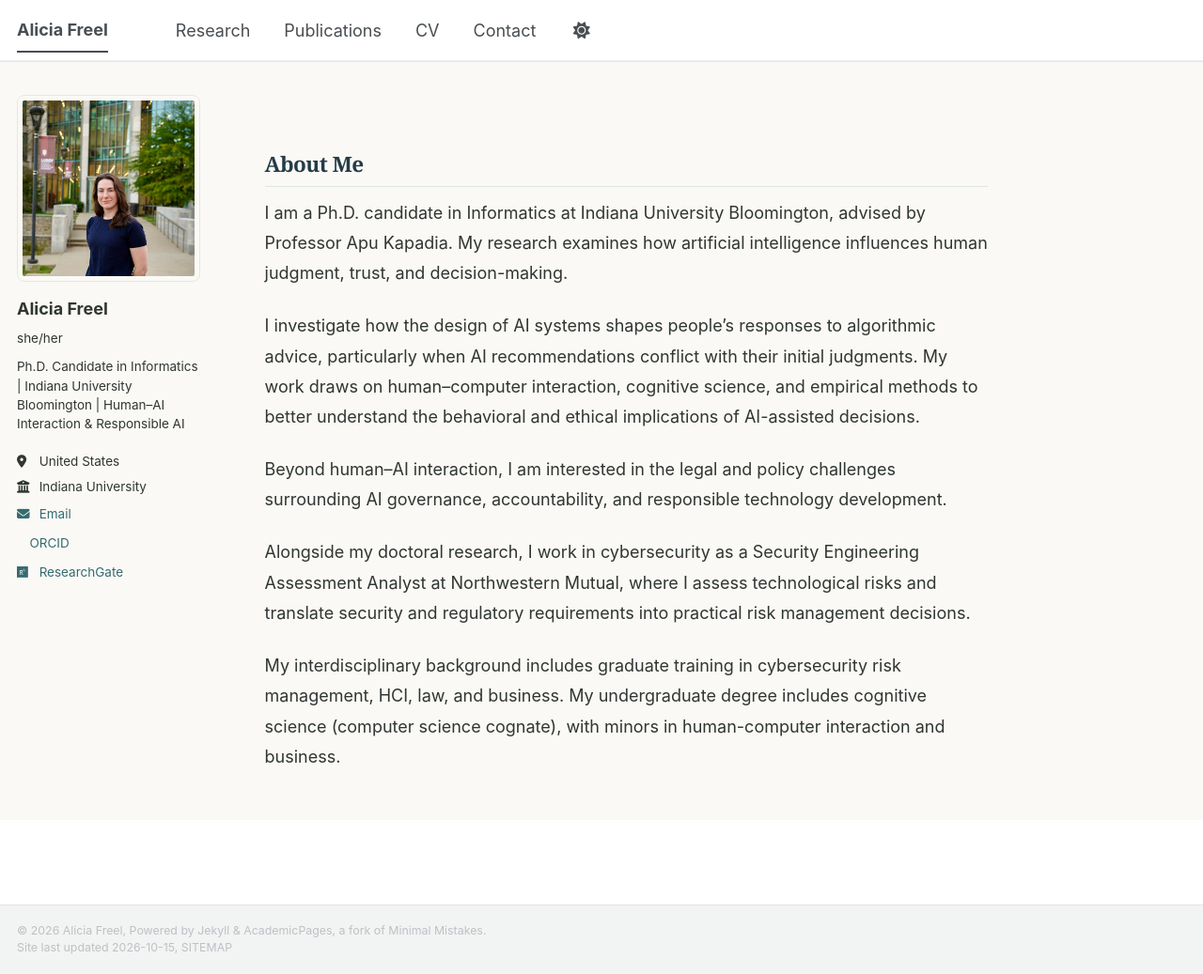
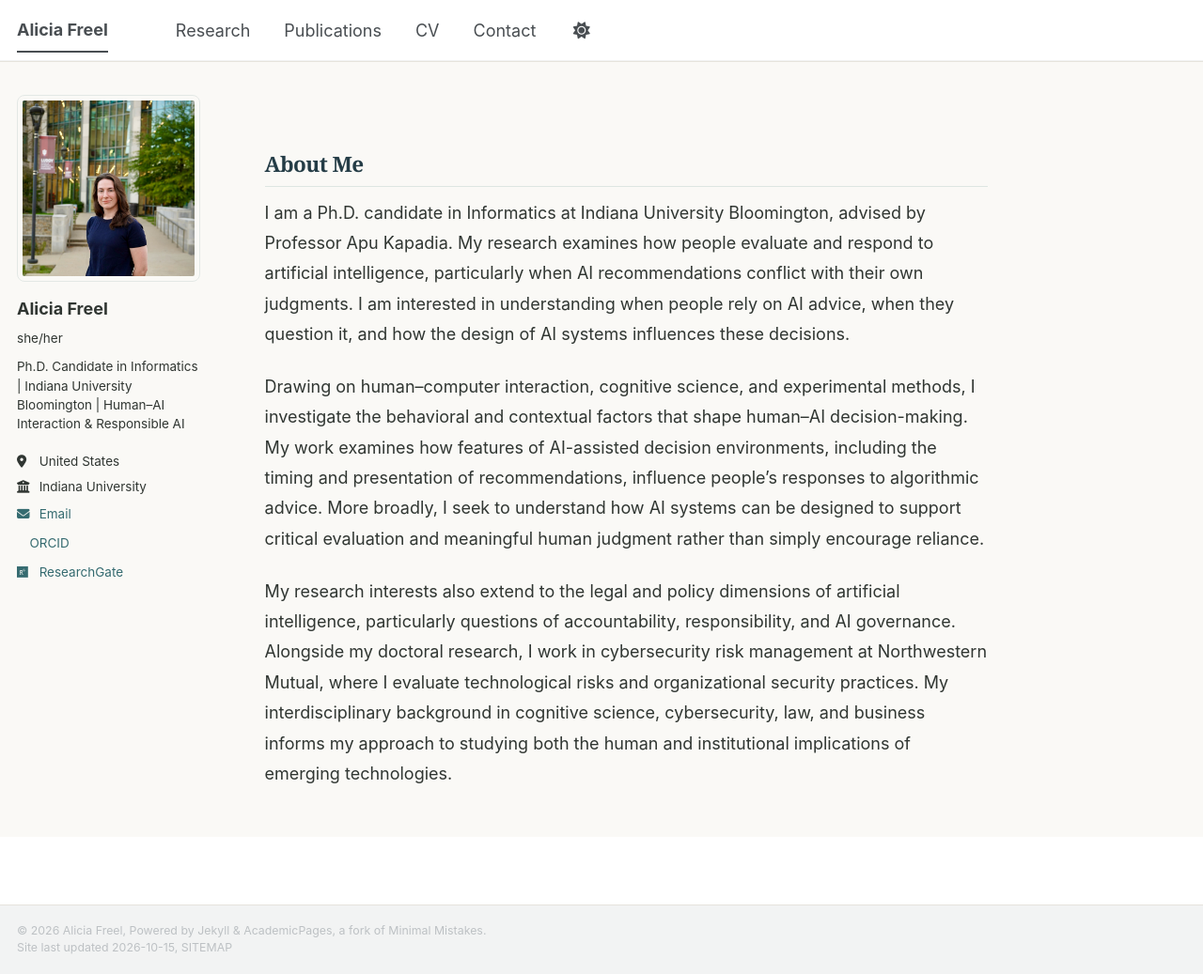
Before and after one commit to anfreel/anfreel.github.io, a Jekyll site: the page built from _pages/about.md, in a window 1280 px wide and 1037 px high. Shown: the whole window at 94% size. Built offline with Jekyll 4.4.1, drawn with Linux system fonts in a browser that asks for light colours; a style sheet for code colours, icons or effects is not loaded.

Commit message:
Update about.md

```diff
--- a/_pages/about.md
+++ b/_pages/about.md
@@ -10,12 +10,8 @@ redirect_from:
 
 ## About Me
 
-I am a Ph.D. candidate in Informatics at Indiana University Bloomington, advised by Professor Apu Kapadia. My research examines how artificial intelligence influences human judgment, trust, and decision-making.
+I am a Ph.D. candidate in Informatics at Indiana University Bloomington, advised by Professor Apu Kapadia. My research examines how people evaluate and respond to artificial intelligence, particularly when AI recommendations conflict with their own judgments. I am interested in understanding when people rely on AI advice, when they question it, and how the design of AI systems influences these decisions.
 
-I investigate how the design of AI systems shapes people's responses to algorithmic advice, particularly when AI recommendations conflict with their initial judgments. My work draws on human–computer interaction, cognitive science, and empirical methods to better understand the behavioral and ethical implications of AI-assisted decisions.
+Drawing on human–computer interaction, cognitive science, and experimental methods, I investigate the behavioral and contextual factors that shape human–AI decision-making. My work examines how features of AI-assisted decision environments, including the timing and presentation of recommendations, influence people's responses to algorithmic advice. More broadly, I seek to understand how AI systems can be designed to support critical evaluation and meaningful human judgment rather than simply encourage reliance.
 
-Beyond human–AI interaction, I am interested in the legal and policy challenges surrounding AI governance, accountability, and responsible technology development.
-
-Alongside my doctoral research, I work in cybersecurity as a Security Engineering Assessment Analyst at Northwestern Mutual, where I assess technological risks and translate security and regulatory requirements into practical risk management decisions.
-
-My interdisciplinary background includes graduate training in cybersecurity risk management, HCI, law, and business. My undergraduate degree includes cognitive science (computer science cognate), with minors in human-computer interaction and business.
+My research interests also extend to the legal and policy dimensions of artificial intelligence, particularly questions of accountability, responsibility, and AI governance. Alongside my doctoral research, I work in cybersecurity risk management at Northwestern Mutual, where I evaluate technological risks and organizational security practices. My interdisciplinary background in cognitive science, cybersecurity, law, and business informs my approach to studying both the human and institutional implications of emerging technologies.
```
